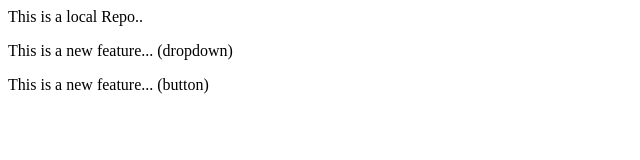
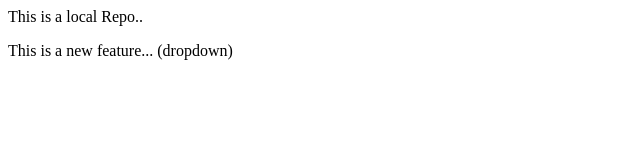
Before and after one commit to ishita1124/LocalRepo, a plain HTML site: page index.html in a window 1280 px wide. Shown: the whole page, without its empty margins (0-640 px from the left). Drawn offline with Linux system fonts and the light colour scheme.

Commit message:
resetting

```diff
--- a/index.html
+++ b/index.html
@@ -1,3 +1,2 @@
 <p>This is a local Repo..</p>
 <p>This is a new feature... (dropdown)</p>
-<p>This is a new feature... (button)</p>
```
